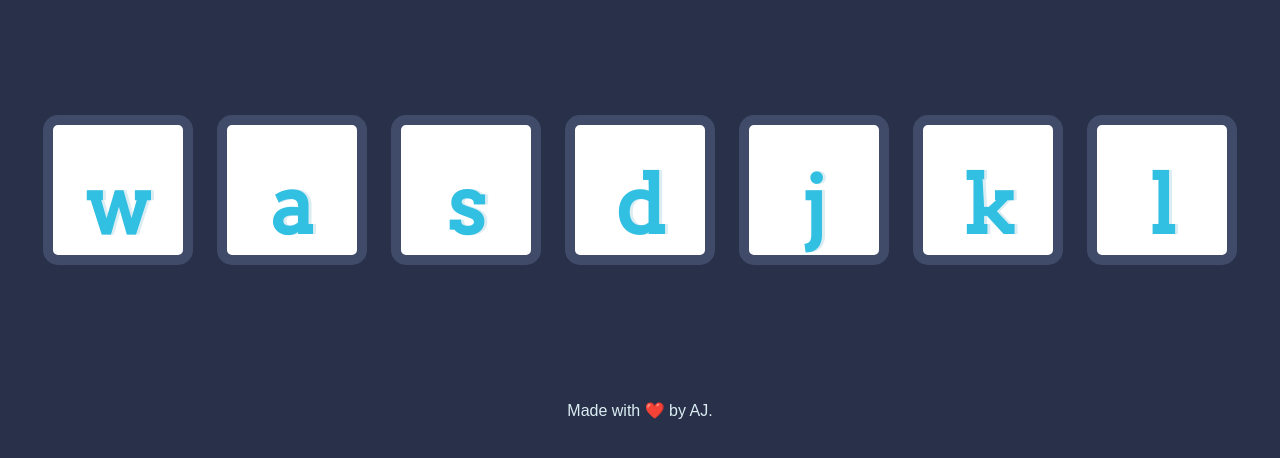
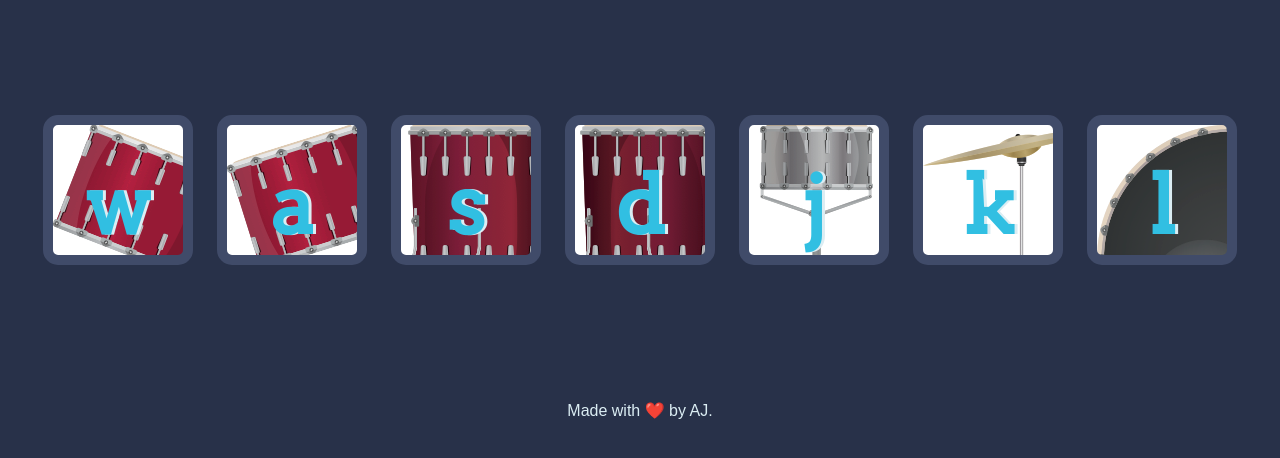
Before and after one commit to grandtheftdisco/drum-kit, a plain HTML site: page index.html in a window 1280 px wide. Shown: the part 174-632 px from the top of the page. Drawn offline with Linux system fonts and the light colour scheme.

Commit message:
Update styles.css

```diff
--- a/styles.css
+++ b/styles.css
@@ -18,37 +18,37 @@ footer {
 
 .w {
   /* tom 1 */
-  background-image: url('tom1.png');
+  background-image: url('./images/tom1.png');
 }
 
 .a {
   /* tom 2 */
-  background-image: url('tom2.png');
+  background-image: url('./images/tom2.png');
 }
 
 .s {
   /* tom 3 */
-  background-image: url('tom3.png');
+  background-image: url('./images/tom3.png');
 }
 
 .d {
   /* tom 4 */
-  background-image: url('tom4.png');
+  background-image: url('./images/tom4.png');
 }
 
 .j {
  /* snare */
- background-image: url('snare.png');
+ background-image: url('./images/snare.png');
 }
 
 .k {
   /* crash */
-  background-image: url('crash.png');
+  background-image: url('./images/crash.png');
 }
 
 .l {
   /* kick */
-  background-image: url('kick.png');
+  background-image: url('./images/kick.png');
 }
 
 .set {
```
